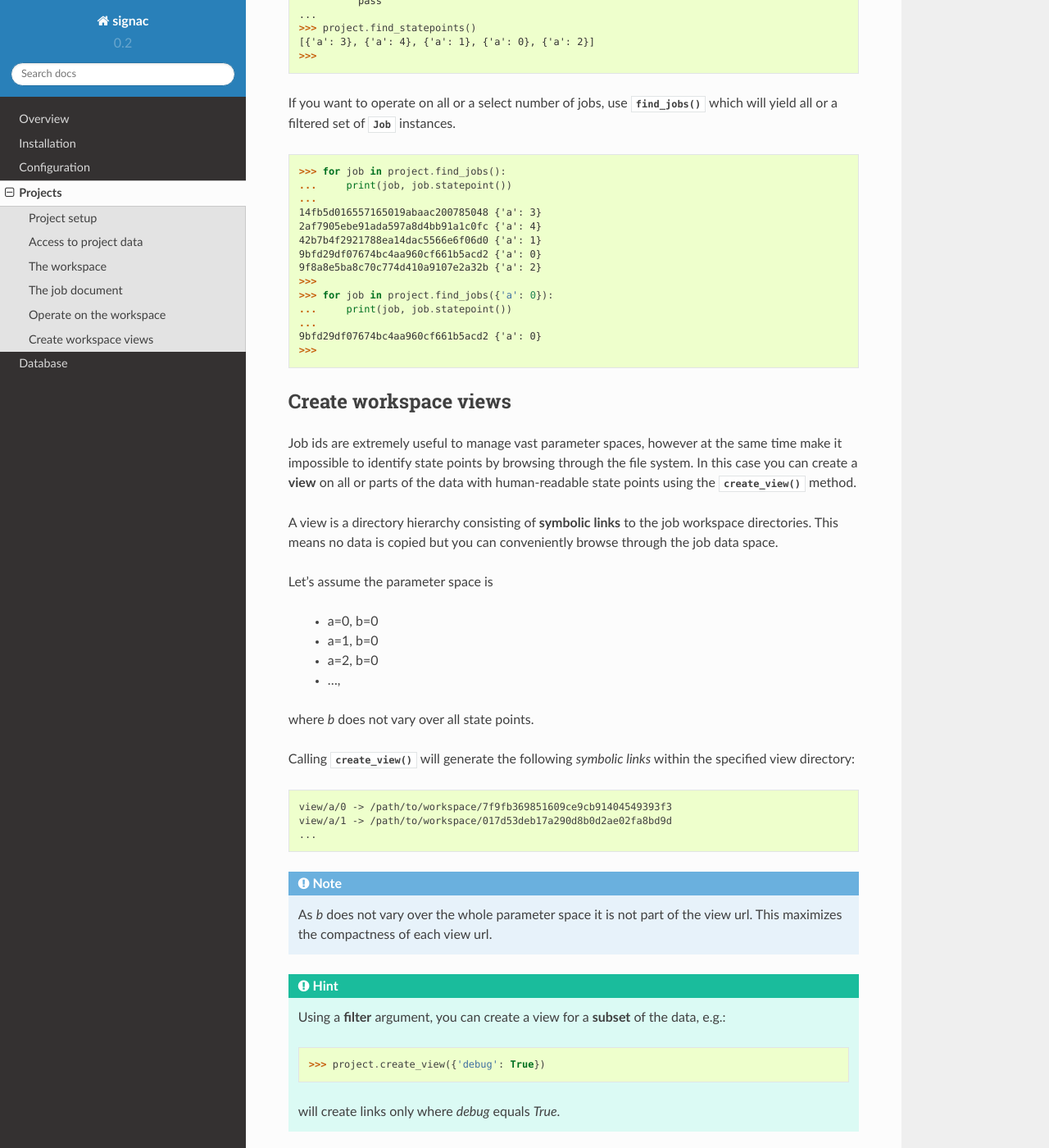
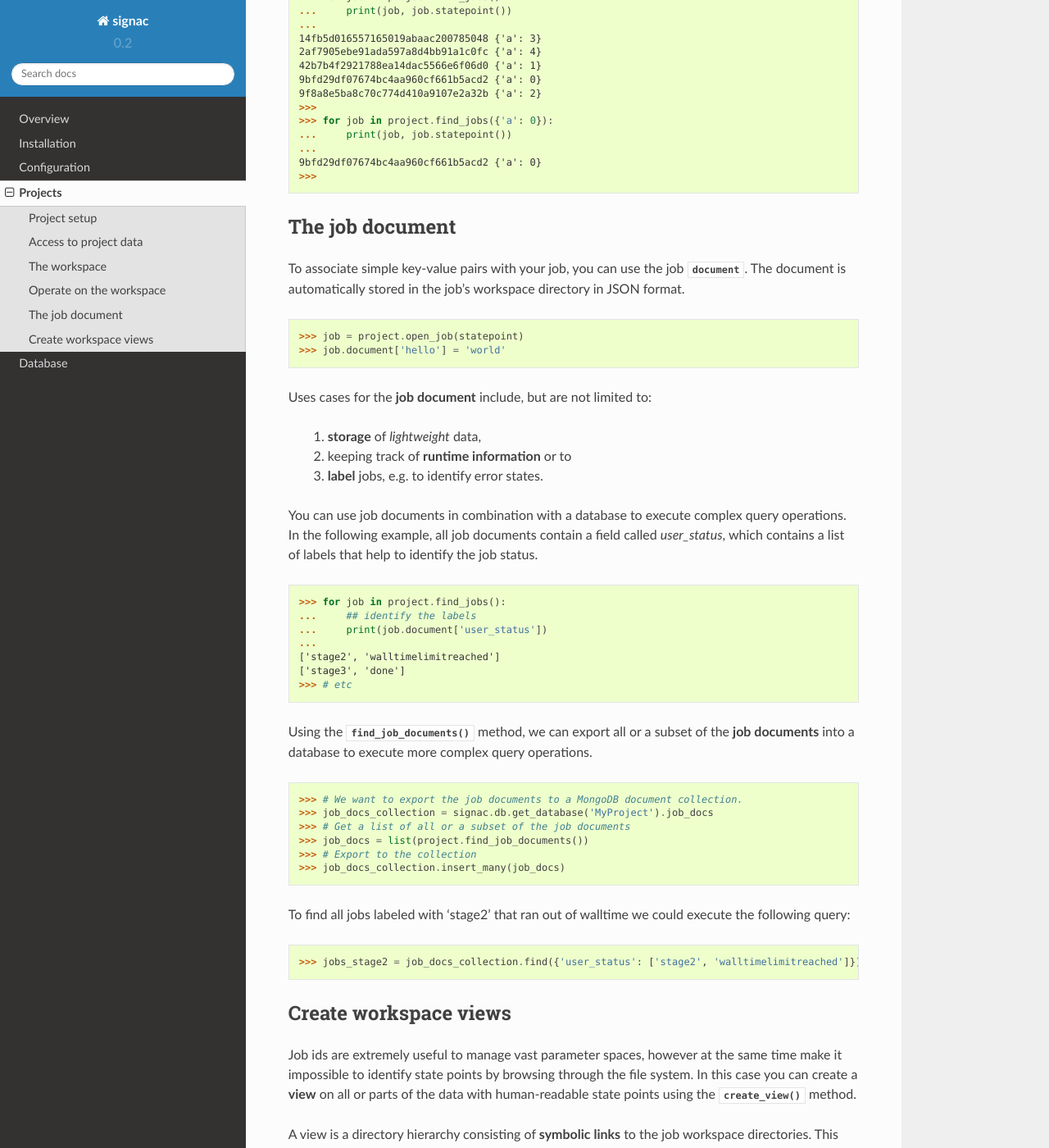
Before and after one commit to glotzerlab/signac, a Sphinx documentation site: the page built from doc/projects.rst, in a window 1280 px wide and 1400 px high, scrolled down 2095 px. Shown: the whole window at 82% size. Built offline with Sphinx 7.4.7 and the Read the Docs theme 2.0.0, drawn with Linux system fonts in a browser that asks for light colours; some of the changed text lies outside the part shown.

Commit message:
Extend documentation and tests for find_job_documents.

```diff
--- a/doc/projects.rst
+++ b/doc/projects.rst
@@ -78,17 +78,6 @@ This will switch to the job's workspace after entering the context and switches
     ['myfile.txt']
     >>>
 
-The job document
-----------------
-
-To associate simple key-value pairs with your job, you can use the job :py:attr:`~signac.contrib.job.Job.document`.
-The document is automatically stored in the job's workspace directory in JSON format.
-
-.. code-block:: python
-
-    >>> job = project.open_job(statepoint)
-    >>> job.document['hello'] = 'world'
-
 Operate on the workspace
 ------------------------
 
@@ -127,6 +116,53 @@ If you want to operate on all or a select number of jobs, use :py:meth:`~signac.
     ...
     9bfd29df07674bc4aa960cf661b5acd2 {'a': 0}
     >>>
+
+The job document
+----------------
+
+To associate simple key-value pairs with your job, you can use the job :py:attr:`~signac.contrib.job.Job.document`.
+The document is automatically stored in the job's workspace directory in JSON format.
+
+.. code-block:: python
+
+    >>> job = project.open_job(statepoint)
+    >>> job.document['hello'] = 'world'
+
+Uses cases for the **job document** include, but are not limited to:
+
+  1) **storage** of *lightweight* data,
+  2) keeping track of **runtime information** or to
+  3) **label** jobs, e.g. to identify error states.
+
+You can use job documents in combination with a database to execute complex query operations.
+In the following example, all job documents contain a field called `user_status`, which contains a list of labels that help to identify the job status.
+
+.. code-block:: python
+
+    >>> for job in project.find_jobs():
+    ...     ## identify the labels
+    ...     print(job.document['user_status'])
+    ...
+    ['stage2', 'walltimelimitreached']
+    ['stage3', 'done']
+    >>> # etc
+
+Using the :py:meth:`~signac.contrib.Project.find_job_documents` method, we can export all or a subset of the **job documents** into a database to execute more complex query operations.
+
+.. code-block:: python
+
+    >>> # We want to export the job documents to a MongoDB document collection.
+    >>> job_docs_collection = signac.db.get_database('MyProject').job_docs
+    >>> # Get a list of all or a subset of the job documents
+    >>> job_docs = list(project.find_job_documents())
+    >>> # Export to the collection
+    >>> job_docs_collection.insert_many(job_docs)
+
+To find all jobs labeled with 'stage2' that ran out of walltime we could execute the following query:
+
+.. code-block:: python
+
+    >>> jobs_stage2 = job_docs_collection.find({'user_status': ['stage2', 'walltimelimitreached']})
 
 Create workspace views
 ----------------------
@@ -176,4 +212,4 @@ the following *symbolic links* within the specified  view directory:
 
         >>> project.create_view({'debug': True})
 
-    will create links only where *debug* equals *True*.
+    will create links only for jobs where *debug* equals *True*.
```
Also changed, not shown: 2 other files.
